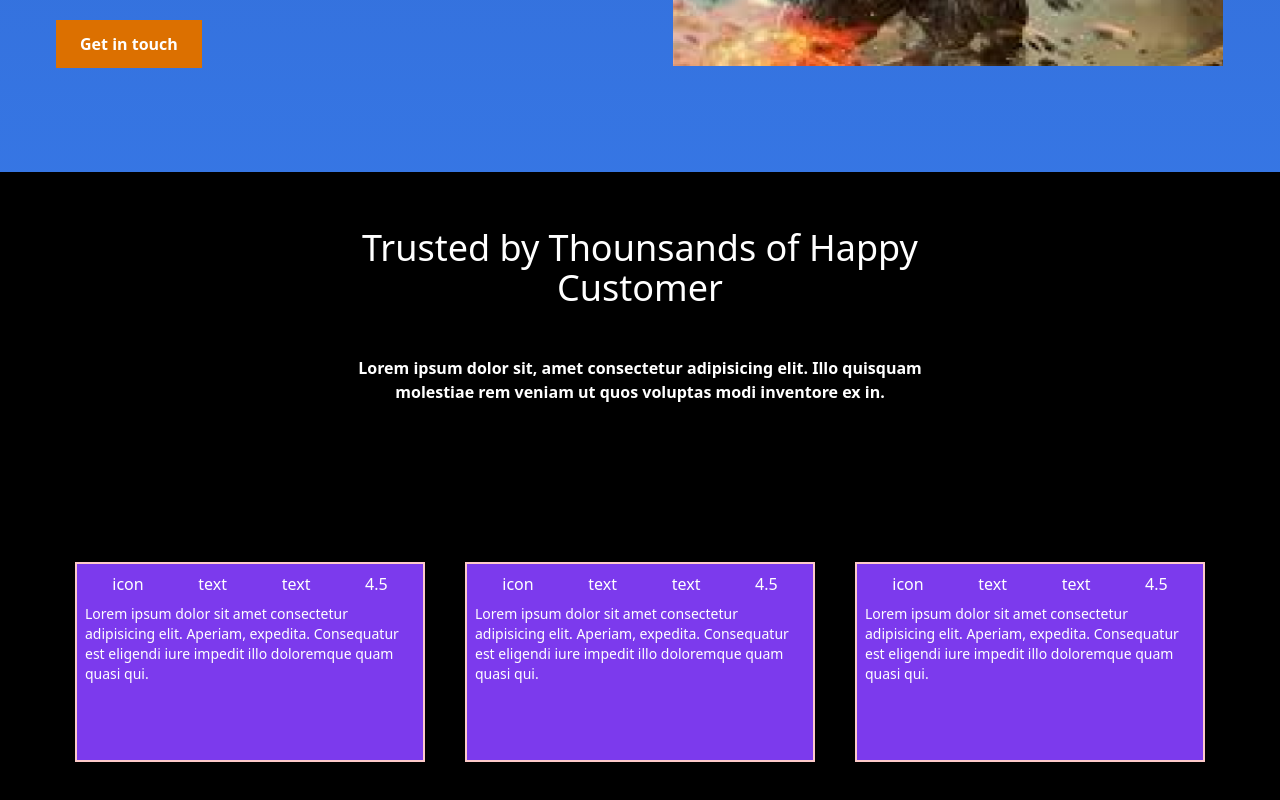
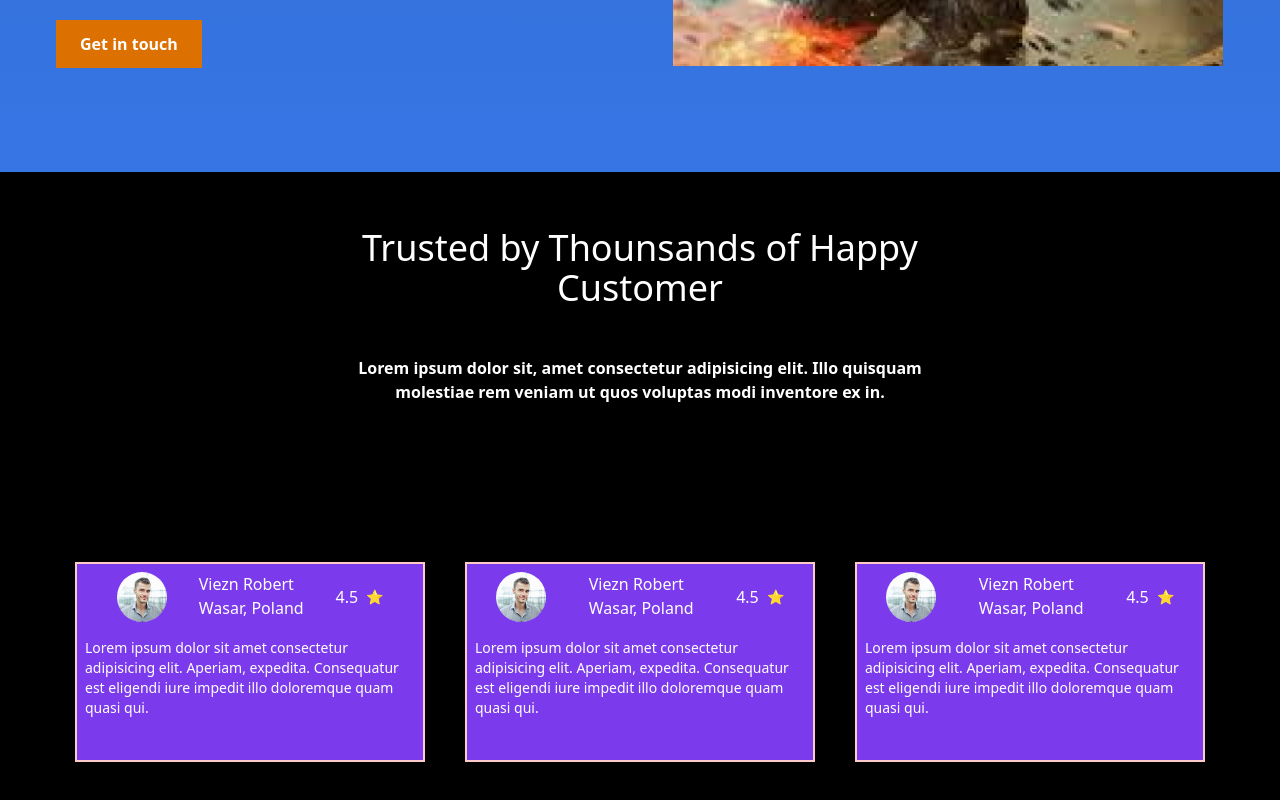
Before and after one commit to Kevin-ORojas/PageGaming, a React (Vite) app: page /portfolio in a window 1280 px wide. Shown: the part 2958-3758 px from the top of the page. Built offline with nearby package versions, Linux system fonts and the light colour scheme.

Commit message:
haciendo algunos ajustes

```diff
--- a/src/pages/Portfolio.jsx
+++ b/src/pages/Portfolio.jsx
@@ -260,13 +260,33 @@ const Portfolio = () => {
 
           <article className=" flex justify-center items-center gap-10 p-10 w-full flex-wrap">
             <div className="w-[350px] h-[200px] border-2 border-red-200 bg-violet-600 p-2">
+              <div className="flex justify-evenly mb-2">
+                <img className="rounded-full" src="./images/back1.jpg" alt="" />
+                <div className="flex flex-col">
+                  <h2>Viezn Robert</h2>
+                  <p>Wasar, Poland</p>
+                </div>
+                <p className="flex items-center gap-2">4.5 <span className="text-sm">⭐</span></p>
+              </div>
+              <div className="mt-4">
+                <p className="text-sm ">
+                  Lorem ipsum dolor sit amet consectetur adipisicing elit.
+                  Aperiam, expedita. Consequatur est eligendi iure impedit illo
+                  doloremque quam quasi qui.
+                </p>
+              </div>
+            </div>
+
+            <div className="w-[350px] h-[200px] border-2 border-red-200 bg-violet-600 p-2">
               <div className="flex justify-around mb-2">
-                <p>icon</p>
-                <h2>text</h2>
-                <p>text</p>
-                <p>4.5</p>
+                <img className="rounded-full" src="./images/back1.jpg" alt="" />
+                <div className="flex flex-col">
+                  <h2>Viezn Robert</h2>
+                  <p>Wasar, Poland</p>
+                </div>
+                <p className="flex items-center gap-2">4.5 <span className="text-sm">⭐</span></p>
               </div>
-              <div>
+              <div className="mt-4">
                 <p className="text-sm">
                   Lorem ipsum dolor sit amet consectetur adipisicing elit.
                   Aperiam, expedita. Consequatur est eligendi iure impedit illo
@@ -277,28 +297,14 @@ const Portfolio = () => {
 
             <div className="w-[350px] h-[200px] border-2 border-red-200 bg-violet-600 p-2">
               <div className="flex justify-around mb-2">
-                <p>icon</p>
-                <h2>text</h2>
-                <p>text</p>
-                <p>4.5</p>
+                <img className="rounded-full" src="./images/back1.jpg" alt="" />
+                <div className="flex flex-col">
+                  <h2>Viezn Robert</h2>
+                  <p>Wasar, Poland</p>
+                </div>
+                <p className="flex items-center gap-2">4.5 <span className="text-sm">⭐</span></p>
               </div>
-              <div>
-                <p className="text-sm">
-                  Lorem ipsum dolor sit amet consectetur adipisicing elit.
-                  Aperiam, expedita. Consequatur est eligendi iure impedit illo
-                  doloremque quam quasi qui.
-                </p>
-              </div>
-            </div>
-
-            <div className="w-[350px] h-[200px] border-2 border-red-200 bg-violet-600 p-2">
-              <div className="flex justify-around mb-2">
-                <p>icon</p>
-                <h2>text</h2>
-                <p>text</p>
-                <p>4.5</p>
-              </div>
-              <div>
+              <div className="mt-4">
                 <p className="text-sm">
                   Lorem ipsum dolor sit amet consectetur adipisicing elit.
                   Aperiam, expedita. Consequatur est eligendi iure impedit illo
```
Also changed, not shown: public/images/back1.jpg (added).
